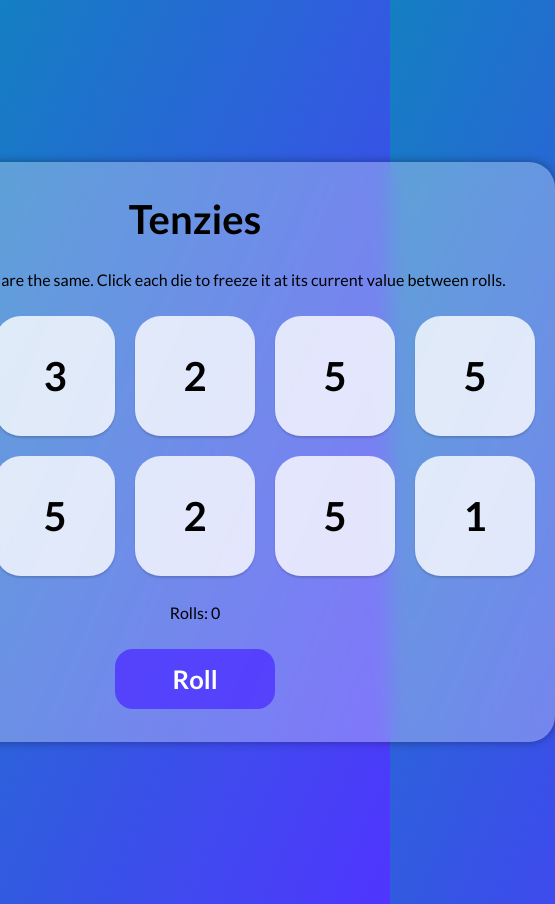
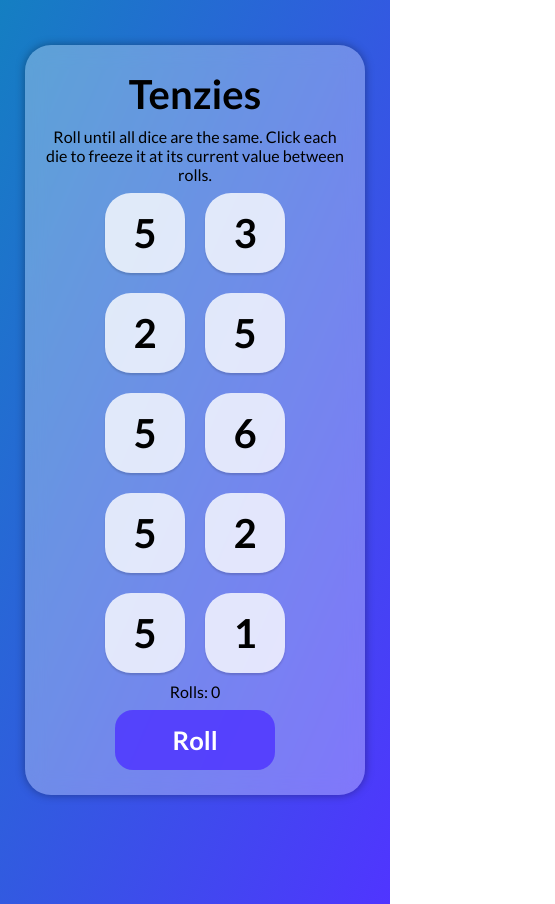
Before and after one commit to jhn322/tenzies-game, a React (Vite) app: page / in a window 390 px wide. Shown: the whole page, 555 px wide, since content can reach past the window. Built offline with nearby package versions, Linux system fonts and the light colour scheme.

Commit message:
media query

```diff
--- a/src/index.css
+++ b/src/index.css
@@ -91,3 +91,23 @@ main {
 .roll-dice:active {
   transform: scale(0.95);
 }
+
+@media only screen and (max-width: 950px) {
+  main {
+    width: 340px;
+    height: 750px;
+    margin-bottom: 4rem;
+  }
+  .container {
+    display: flex;
+    flex-direction: column;
+  }
+  .die-face {
+    height: 80px;
+    width: 80px;
+  }
+  .dice-container {
+    grid-template: repeat(1, 1fr) / repeat(2, 1fr);
+    justify-items: center;
+  }
+}
```
